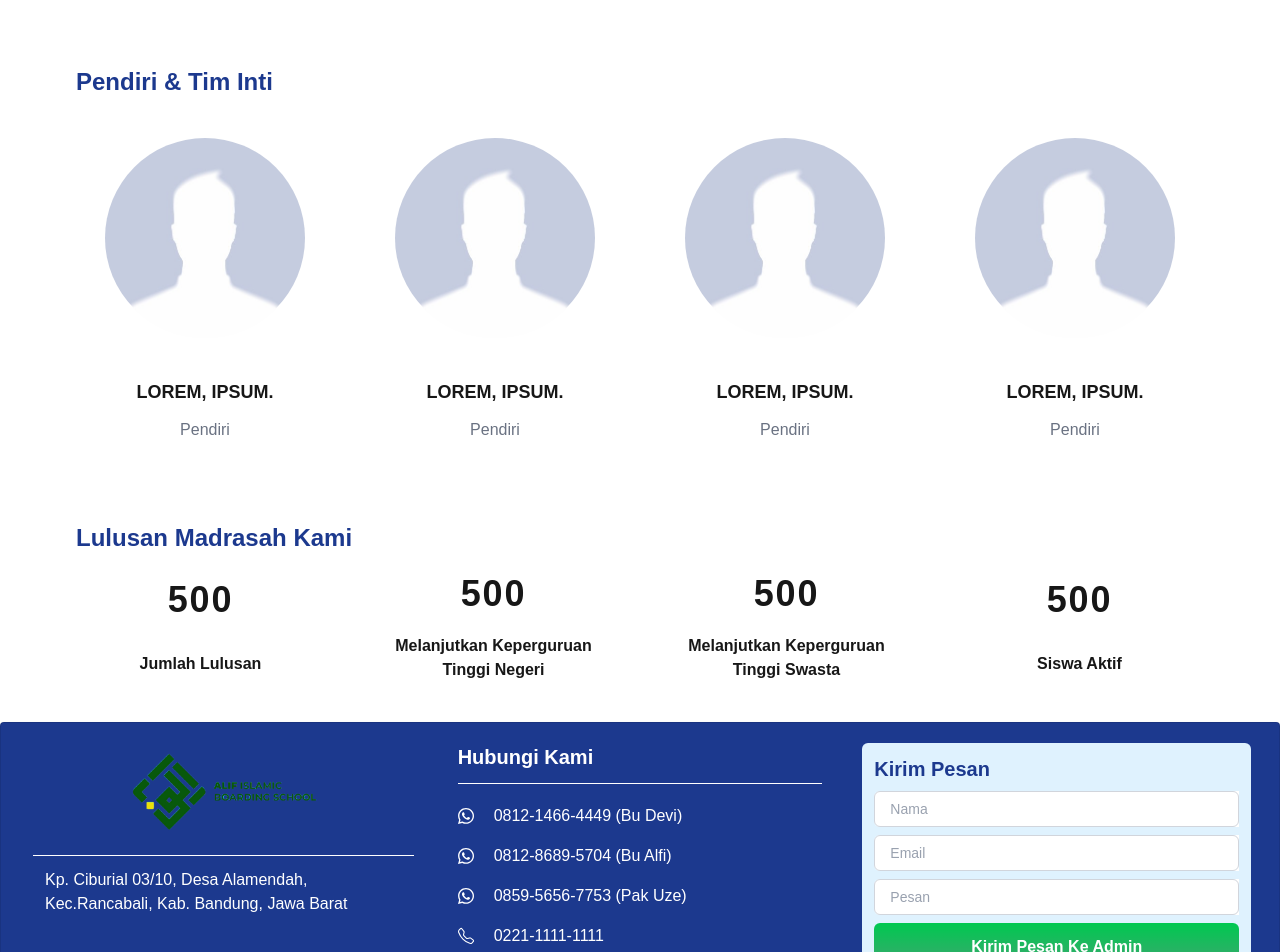
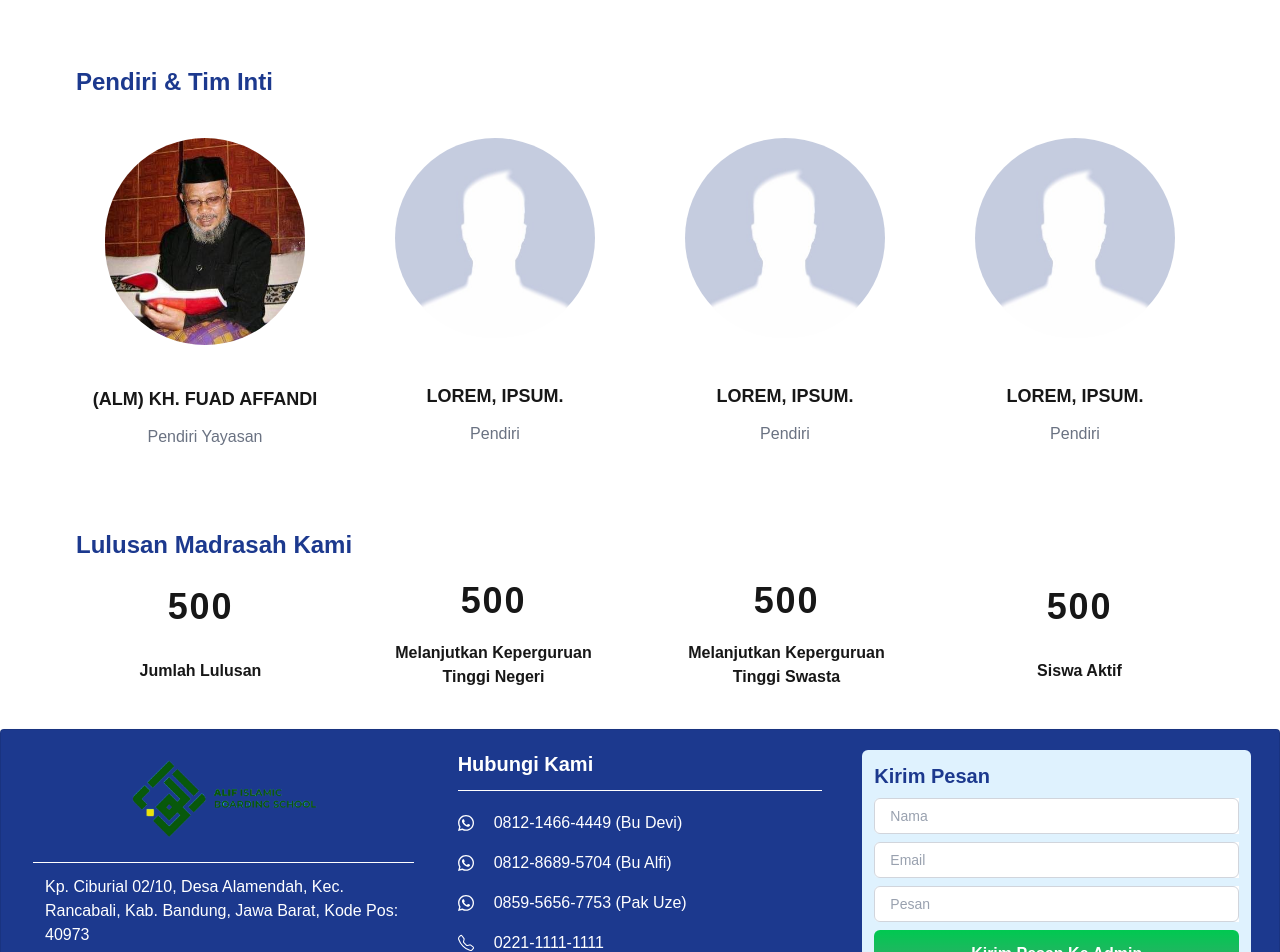
Before and after one commit to kangmiru/web-yayasan, a Next.js app: page /about-us in a window 1280 px wide. Shown: the part 1140-2092 px from the top of the page. Built offline with nearby package versions, Linux system fonts and the light colour scheme.

Commit message:
merubah beberapa foto

```diff
--- a/app/about-us/page.tsx
+++ b/app/about-us/page.tsx
@@ -2,7 +2,7 @@ import { DraftAboutUs, FounderTeamParts, GraduationsParts, OurValuesParts, } fro
 
 export default function Page(){
     return(
-        <div className="max-w-screen mt-20 ">
+        <div className="w-full mt-20 ">
             <DraftAboutUs/>
 
             <OurValuesParts/>
--- a/app/ui/aboutus/cards.tsx
+++ b/app/ui/aboutus/cards.tsx
@@ -25,9 +25,9 @@ const values = [
 
 const teams =[
     {
-        foto:'/img/profile.jpg',
-        name: 'Lorem, ipsum.',
-        position: 'pendiri'
+        foto:'/img/pendiri/kh_fuad.png',
+        name: '(Alm) KH. Fuad Affandi',
+        position: 'pendiri yayasan'
     },
     {
         foto:'/img/profile.jpg',
--- a/app/ui/aboutus/parts.tsx
+++ b/app/ui/aboutus/parts.tsx
@@ -61,7 +61,7 @@ export function DraftAboutUs(){
                     </p>
                     <VisiMisiParts />
                 </div>
-                <div className="md:mx-5 mx-10 w-full justify-center mb-5">
+                <div className="w-full justify-center mb-5">
                     <TimelineParts/>
                 </div>
             </div>
--- a/app/ui/parts.tsx
+++ b/app/ui/parts.tsx
@@ -5,6 +5,7 @@ import { ButtonA, ButtonB } from "./button";
 import { OrganisationList, SocialMediaList } from "./cards";
 import { ContactUs, SendMessage } from "./contact";
 import { TitleTypeA, TitleTypeB } from "./title";
+import React, { useState } from "react";
 
 export function HeroParts(){
     return(
@@ -60,7 +61,7 @@ export function AboutUsParts(){
 
                <div className="lg:col-start-5 lg:col-span-2 md:col-auto md:mx-5 mx-auto">
                     <Image
-                        src={'/img/aboutus.jpg'}
+                        src={'/img/pendiri/kh_fuad.png'}
                         alt=""
                         width={300}
                         height={400}
@@ -103,6 +104,29 @@ export function SocialMediaParts(){
 }
 
 export function FooterParts(){
+    const [form, setForm] = useState({
+        nama:"",
+        email:"",
+        pesan:""
+    })
+
+    const [loading, setLoading] = useState(false)
+
+    const handleChange = (
+        e: React.ChangeEvent<HTMLInputElement | HTMLTextAreaElement>
+    ) => {
+        setForm({
+            ...form,
+            [e.target.name]: e.target.value
+        })
+    }
+
+    const handleSubmit = async (e:React.FormEvent) => {
+        e.preventDefault()
+        setLoading(true)
+
+    }
+
     return (
         <section className="max-w-screen rounded-sm bg-blue-900 border border-black/10 shadow-sm backdrop-blur-2xl">
             <div className="grid md:grid-cols-3 m-5 gap-3">
@@ -117,8 +141,8 @@ export function FooterParts(){
 
                     <hr className="text-white my-3"/>
 
-                    <p className="text-white mx-3">
-                        Kp. Ciburial 03/10, Desa Alamendah, Kec.Rancabali, Kab. Bandung, Jawa Barat
+                    <p className="text-white mx-3 capitalize">
+                        Kp. Ciburial 02/10, Desa Alamendah, Kec. Rancabali, Kab. Bandung, Jawa Barat, kode pos: 40973
                     </p>
                 </div>
 
```
Also changed, not shown: public/img/pendiri/kh_fuad.png (added).
